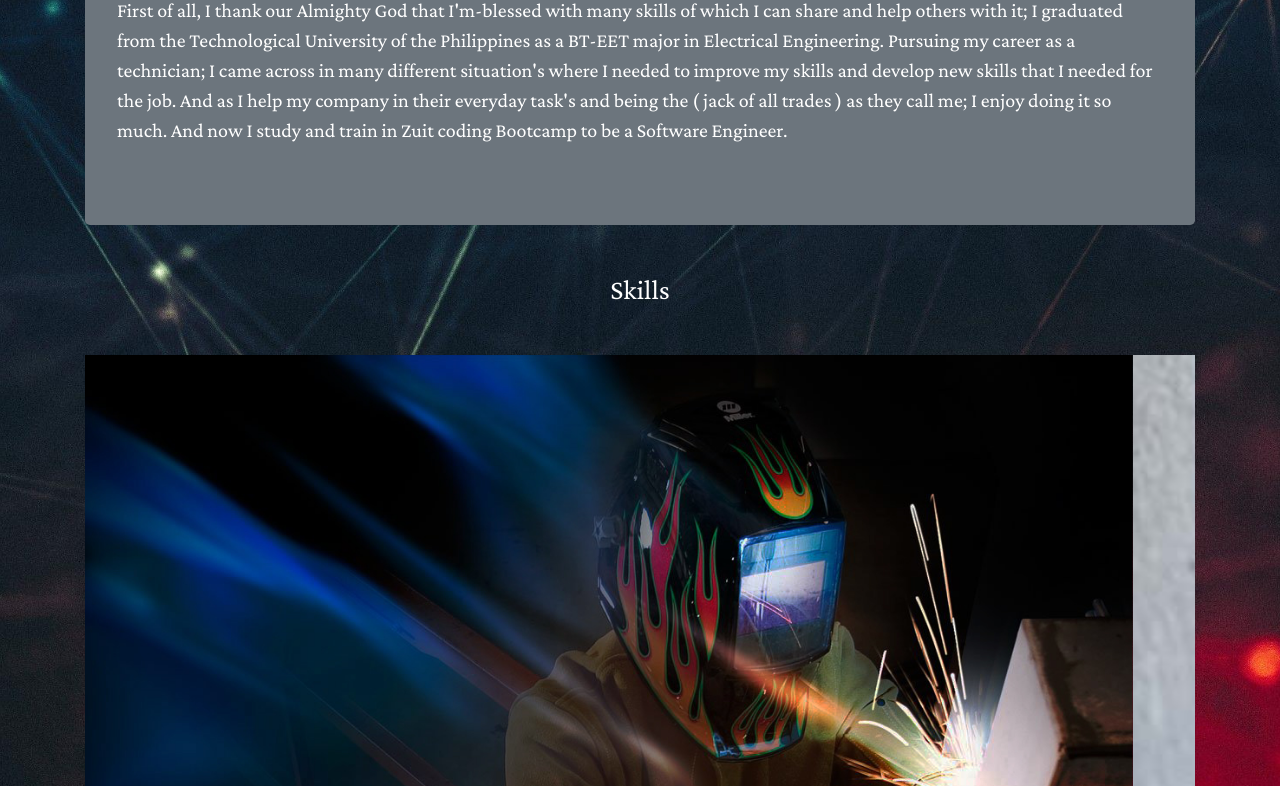
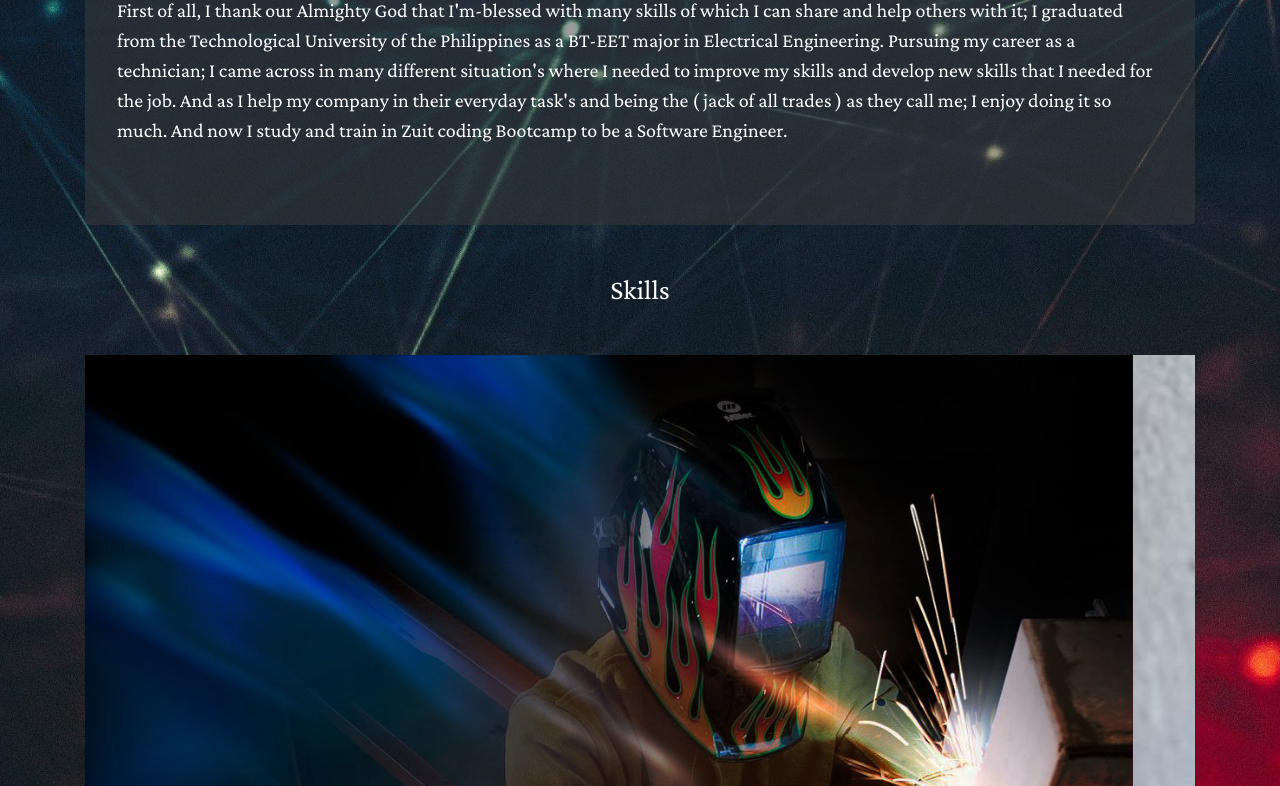
Before and after one commit to roldanronquillo/Technology-Portfolio, a plain HTML site: page landingpage.html in a window 1280 px wide. Shown: the part 267-1053 px from the top of the page. Drawn offline with nearby package versions, Linux system fonts and the light colour scheme.

Commit message:
capstoneone

```diff
--- a/index.css
+++ b/index.css
@@ -39,6 +39,10 @@
     background-color: #00B4D8;
 }
 
+#mel{
+   background-color: rgba(60, 60, 60, 0.5);
+}
+
 
 div .card{
     display: inline-block;
--- a/landingpage.html
+++ b/landingpage.html
@@ -49,7 +49,7 @@
 </nav>
     <!-- end of navbar -->
 <div class="container mt-5">
-<div class="jumbotron bg-secondary text-white">
+<div class="jumbotron text-white" id="mel">
 
     <h1 class="display-4">Not just an average Guy!</h1>
     <p class="lead">First of all, I thank our Almighty God that I'm-blessed with many skills of which I can share and help others with it; I graduated from the Technological University of the Philippines as a BT-EET major in Electrical Engineering. Pursuing my career as a technician; I came across in many different situation's where I needed to improve my skills and develop new skills that I needed for the job. And as I help my company in their everyday task's and being the ( jack of all trades ) as they call me; I enjoy doing it so much. And now I study and train in Zuit coding Bootcamp to be a Software Engineer. </p>
```
